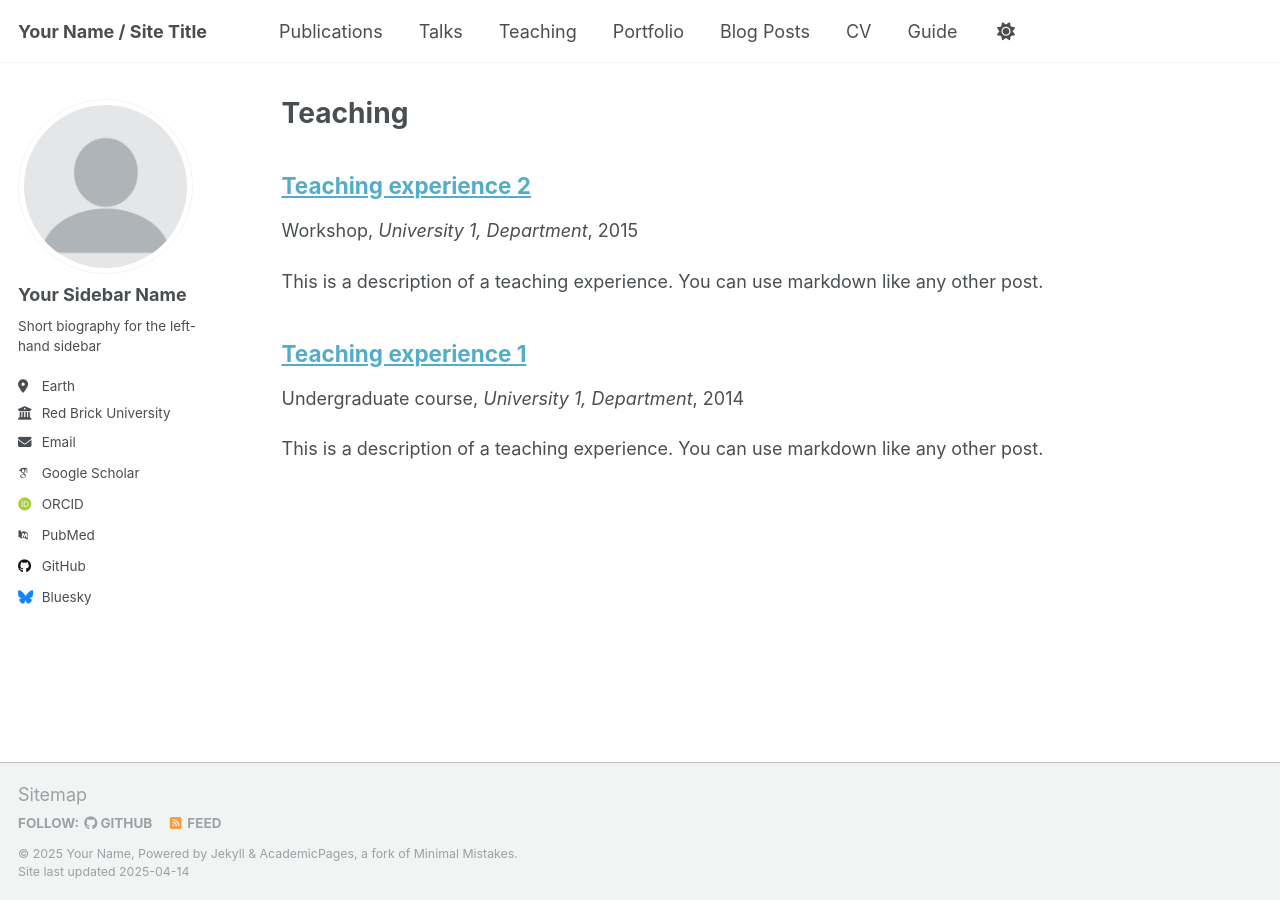
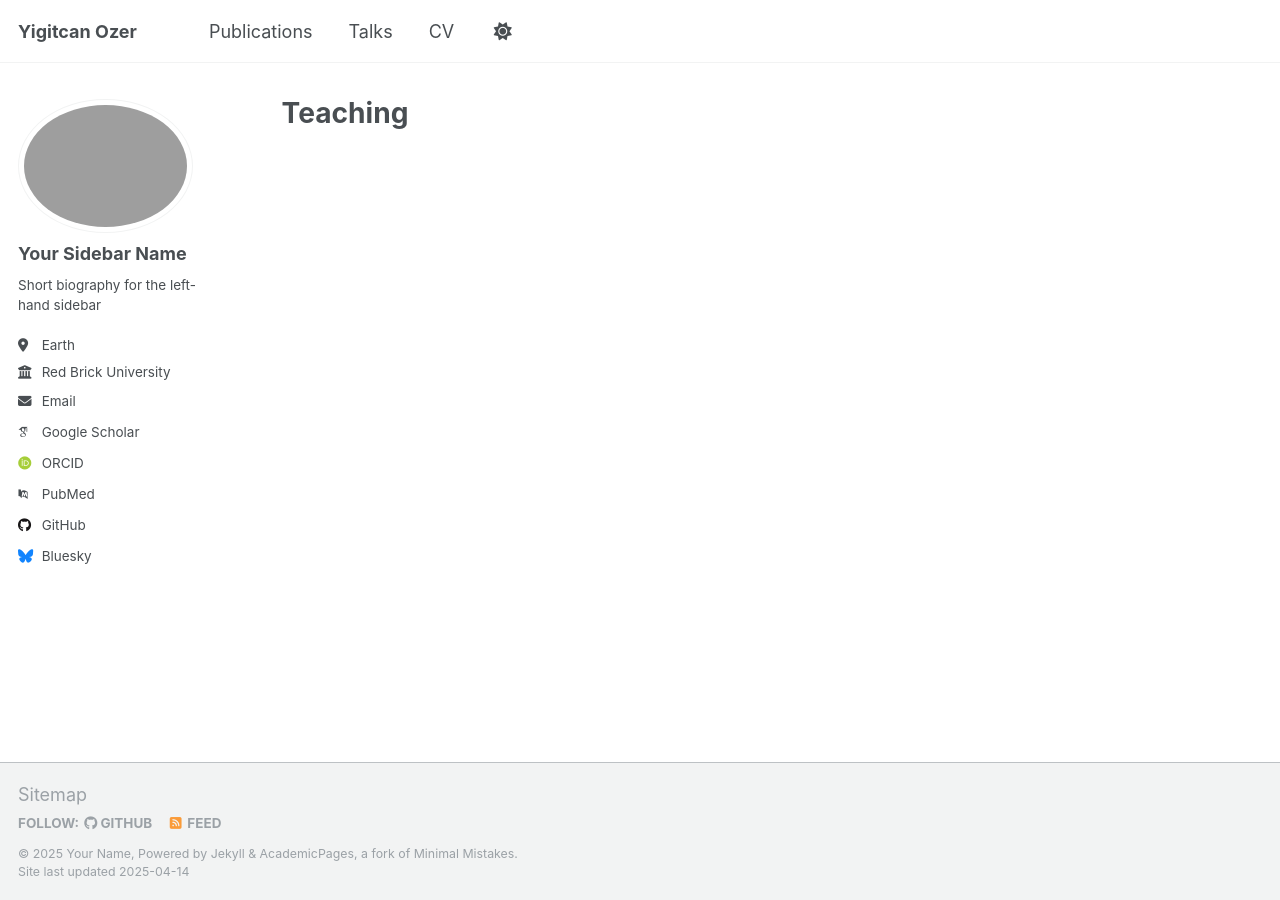
Before and after one commit to yiitozer/yiitozer.github.io, a Jekyll site: the page built from _pages/teaching.html, in a window 1280 px wide. Built offline with Jekyll 4.4.1, drawn with Linux system fonts in a browser that asks for light colours; some web fonts are replaced.

Commit message:
initial changes

```diff
--- a/_config.yml
+++ b/_config.yml
@@ -9,20 +9,20 @@
 # Basic Site Settings
 locale                   : "en-US"
 site_theme               : "default"
-title                    : "Your Name / Site Title"
+title                    : "Yigitcan Ozer"
 title_separator          : "-"
 name                     : &name "Your Name"
 description              : &description "personal description"
-url                      : https://academicpages.github.io # the base hostname & protocol for your site e.g. "https://[your GitHub username].github.io"
+url                      : https://yiitozer.github.io # the base hostname & protocol for your site e.g. "https://[your GitHub username].github.io"
 baseurl                  : "" # the subpath of your site, e.g. "/blog"
-repository               : "academicpages/academicpages.github.io"
+repository               : "yiitozer/yiitozer.github.io"
 
 # Site Author - The following control what appear as part of the author content on the side bar.
 #               If a field is blank the icon and link will not appear, otherwise it will be shown.
 #               Additional customization can be done by editing /_includes/author-profile.html
 author:
   # Biographic information
-  avatar           : "profile.png"
+  avatar           : "profile.jpg"
   name             : "Your Sidebar Name"
   pronouns         : # example: "she/her"
   bio              : "Short biography for the left-hand sidebar"
@@ -247,10 +247,6 @@
     values:
       layout: single
       author_profile: true
-  # _teaching
-  - scope:
-      path: ""
-      type: teaching
     values:
       layout: single
       author_profile: true
--- a/_data/navigation.yml
+++ b/_data/navigation.yml
@@ -14,20 +14,5 @@
   - title: "Talks"
     url: /talks/
 
-  - title: "Teaching"
-    url: /teaching/
-
-  - title: "Portfolio"
-    url: /portfolio/
-
-  - title: "Blog Posts"
-    url: /year-archive/
-
   - title: "CV"
     url: /cv/
-
-  # - title: "CV"
-  #   url: /cv-json/
-
-  - title: "Guide"
-    url: /markdown/
--- a/_teaching/2014-spring-teaching-1.md
+++ /dev/null
@@ -1,20 +0,0 @@
----
-title: "Teaching experience 1"
-collection: teaching
-type: "Undergraduate course"
-permalink: /teaching/2014-spring-teaching-1
-venue: "University 1, Department"
-date: 2014-01-01
-location: "City, Country"
----
-
-This is a description of a teaching experience. You can use markdown like any other post.
-
-Heading 1
-======
-
-Heading 2
-======
-
-Heading 3
-======
--- a/_teaching/2015-spring-teaching-2.md
+++ /dev/null
@@ -1,20 +0,0 @@
----
-title: "Teaching experience 2"
-collection: teaching
-type: "Workshop"
-permalink: /teaching/2015-spring-teaching-1
-venue: "University 1, Department"
-date: 2015-01-01
-location: "City, Country"
----
-
-This is a description of a teaching experience. You can use markdown like any other post.
-
-Heading 1
-======
-
-Heading 2
-======
-
-Heading 3
-======
```
